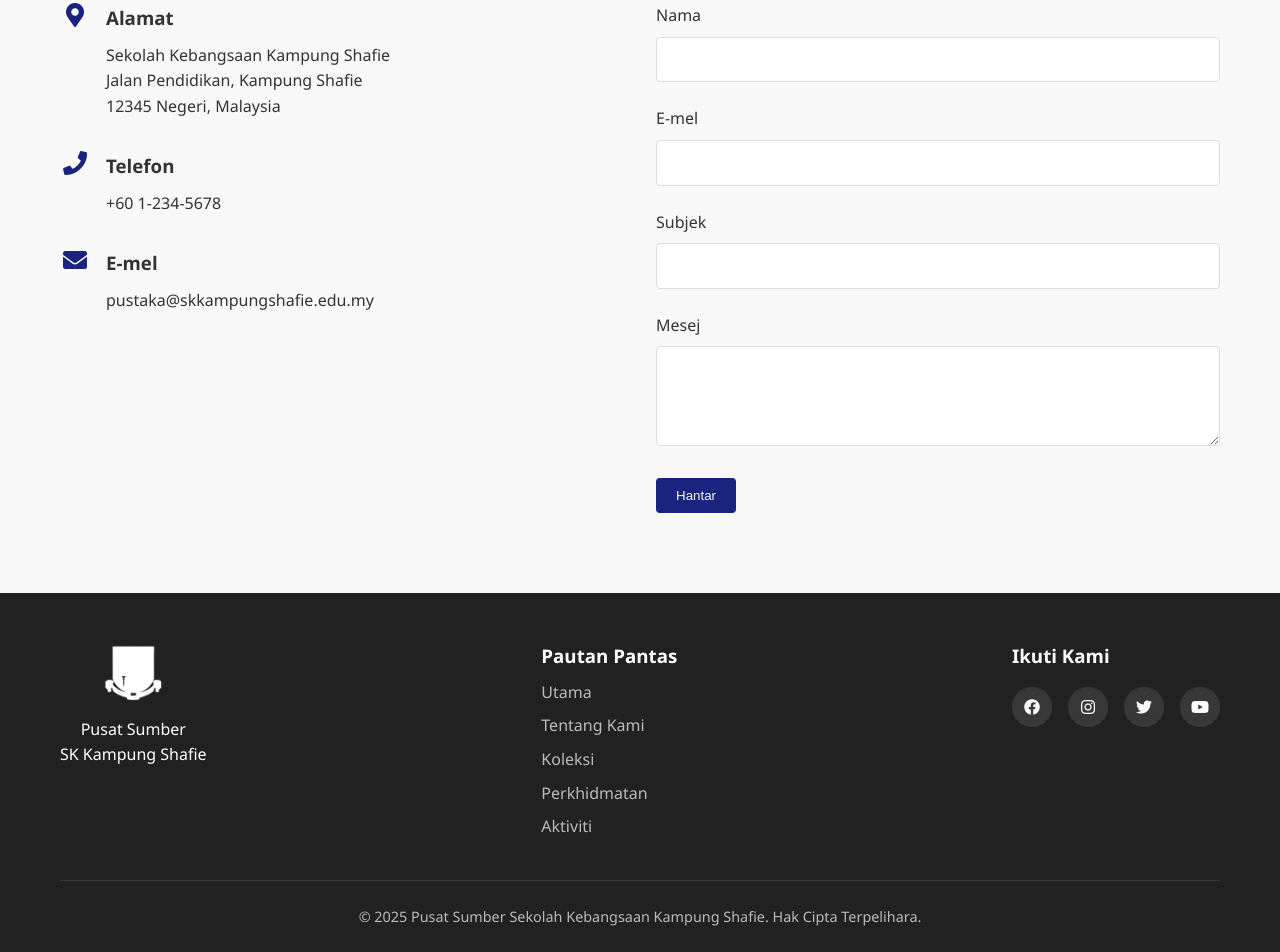
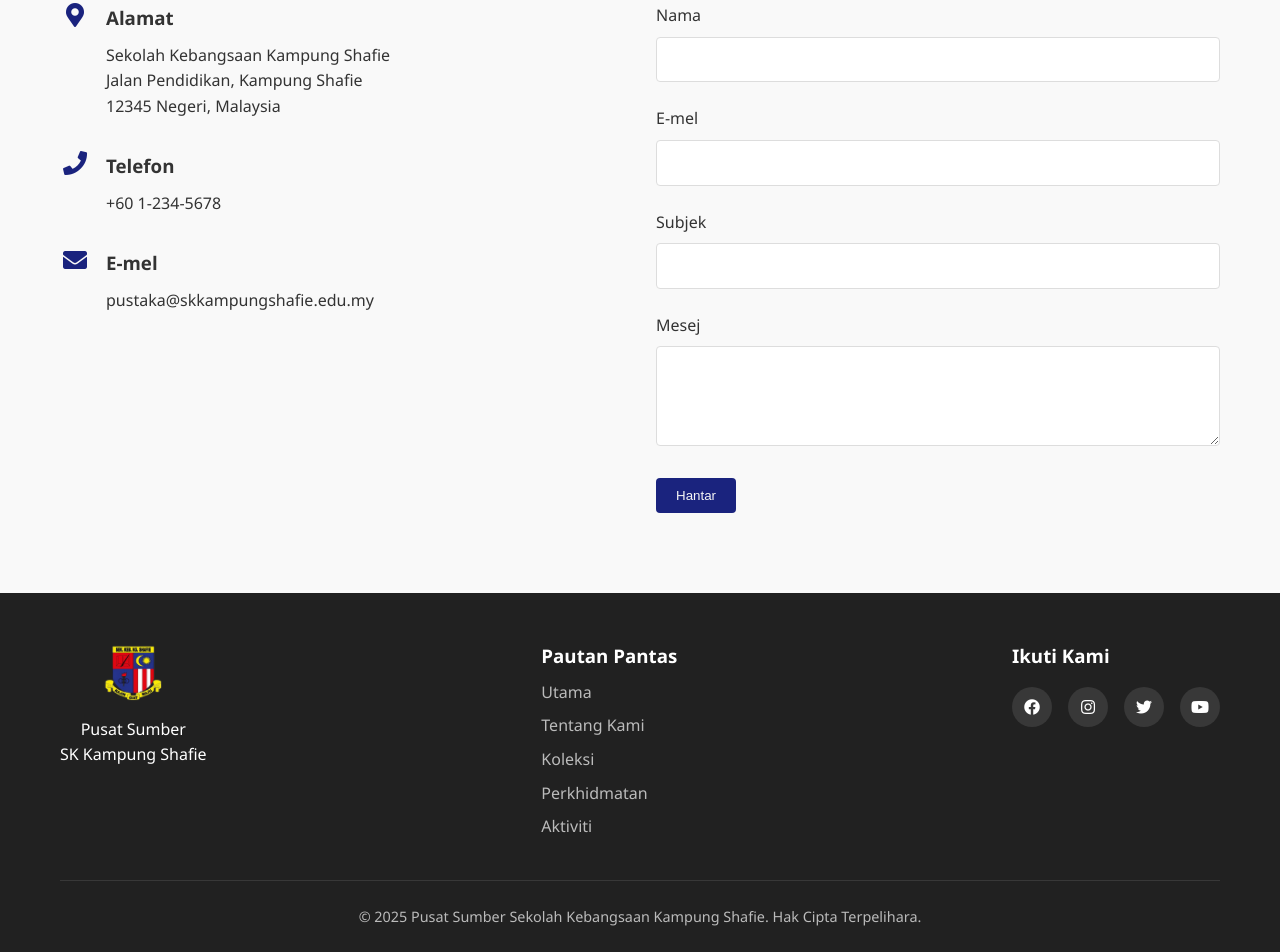
Before and after one commit to Kiyoraka/Project-PSSSKKGSHAFIE, a plain HTML site: page index.html in a window 1280 px wide. Shown: the part 3824-4776 px from the top of the page. Drawn offline with Linux system fonts and the light colour scheme.

Commit message:
update footer logo

```diff
--- a/assets/css/styles.css
+++ b/assets/css/styles.css
@@ -609,7 +609,7 @@ footer {
     height: 60px;
     width: auto;
     margin-bottom: 1rem;
-    filter: brightness(0) invert(1); /* Make logo white in footer */
+    filter: brightness(1) invert(0); /* Make logo white in footer */
 }
 
 .footer-links ul {
```
